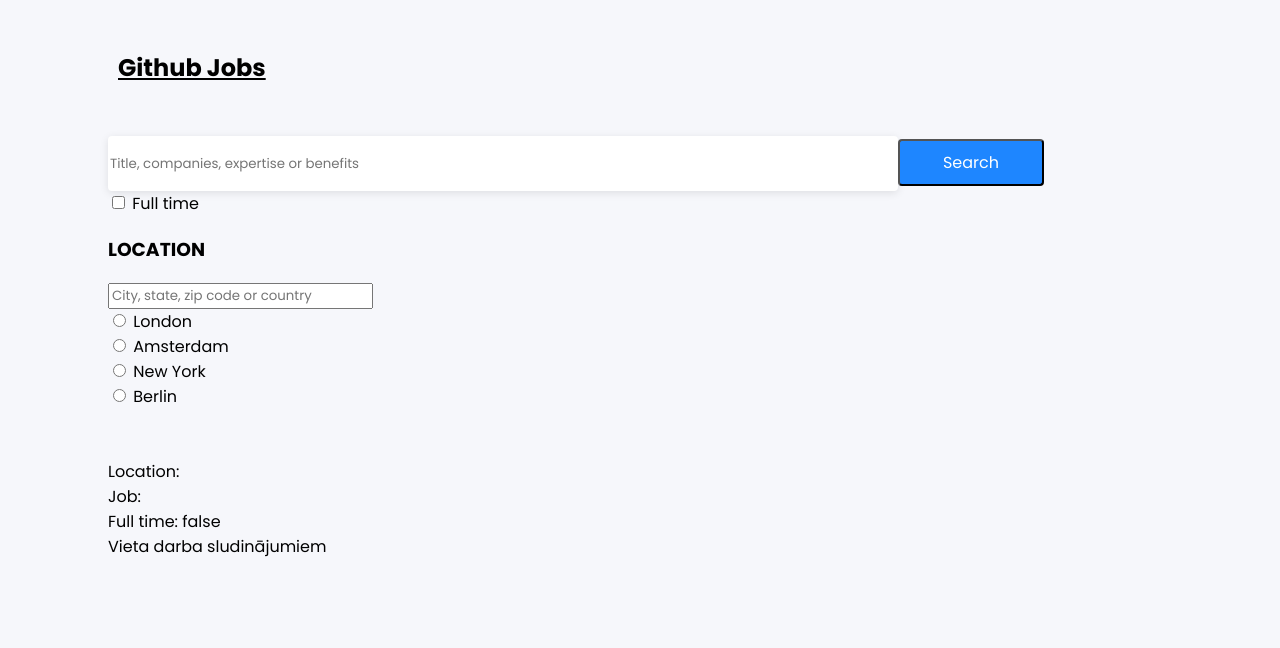
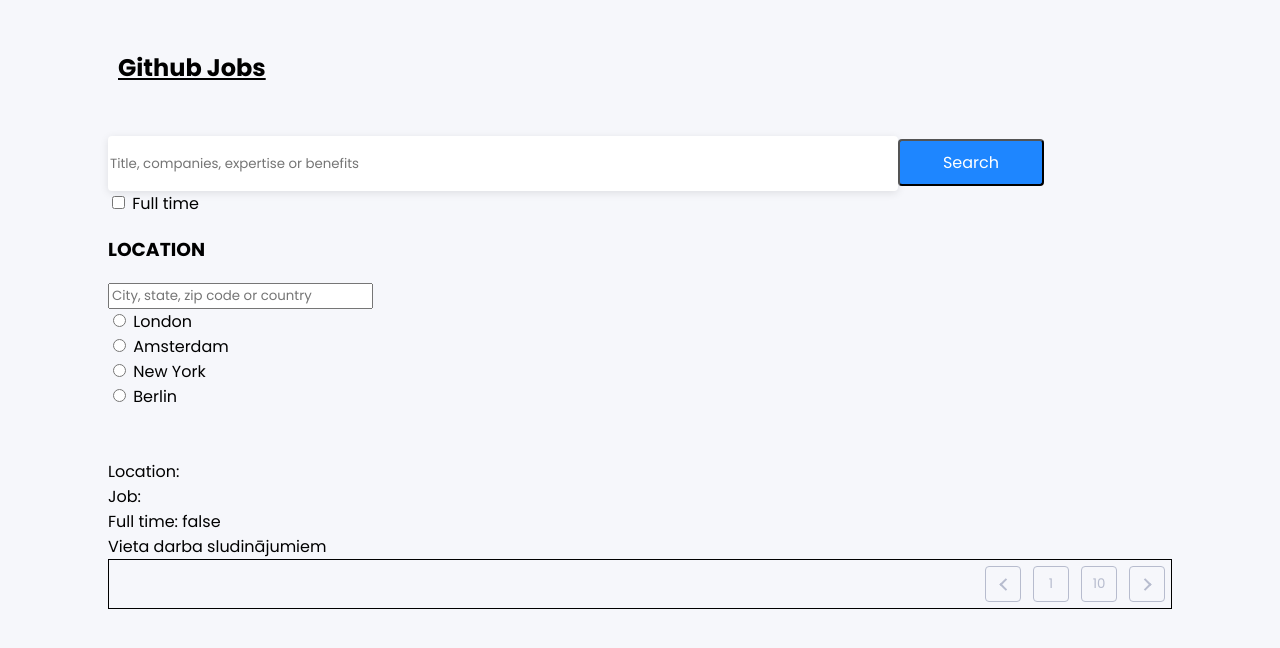
Before and after one commit to KristapsN/MD_devChallenge, a Vue app: page / in a window 1280 px wide. Shown: the top 648 px of the page. Built offline with nearby package versions, Linux system fonts and the light colour scheme.

Commit message:
fast commit

```diff
--- a/src/components/PageSelection/PageSelection.scss
+++ b/src/components/PageSelection/PageSelection.scss
@@ -0,0 +1,47 @@
+.wrapper {
+  display: flex;
+  border: 1px solid black;
+  justify-content: flex-end;
+}
+
+.button {
+  display: flex;
+  background-color: #F6F7FB;
+  color: #B7BCCE;
+  border: 1px solid #B7BCCE;
+  border-radius: 4px;
+  height: 36px;
+  width: 36px;
+  margin: 6px;
+  align-items: center;
+  justify-content: center;
+  text-align: center;
+  z-index: 5;
+  cursor: pointer;
+}
+
+.button:hover {
+  border-color: #1E86FF;
+}
+.button:active {
+  background-color: #1E86FF;
+}
+
+.arrow-left {
+  border: 2px solid #B7BCCE;
+  border-top: none;
+  border-right: none;
+  width: 9px;
+  height: 9px;
+  transform:translateX(25%) rotateZ(45deg);
+  z-index: 2;
+}
+.arrow-right {
+  border: 2px solid #B7BCCE;
+  border-top: none;
+  border-right: none;
+  width: 9px;
+  height: 9px;
+  transform:translateX(-25%) rotateZ(225deg);
+  z-index: 2;
+}
--- a/src/components/PageSelection/PageSelection.vue
+++ b/src/components/PageSelection/PageSelection.vue
@@ -1,5 +1,17 @@
 <template>
-    <div>
+    <div class="wrapper">
+      <button class="button">
+        <div class="arrow-left"/>
+      </button>
+      <button class="button">
+        1
+      </button>
+      <button class="button">
+        10
+      </button>
+      <button class="button">
+        <div class="arrow-right"/>
+      </button>
     </div>
 </template>
 
@@ -11,6 +23,7 @@
   },
   data() {
     return {
+      selectedPage: 1,
     };
   },
   methods: {
@@ -23,4 +36,4 @@
 export default PageSelection;
 </script>
 
-<style src="./PageSelection.scss" lang="scss" scoped></style>
+<style scoped>@import './PageSelection.scss';</style>
```
